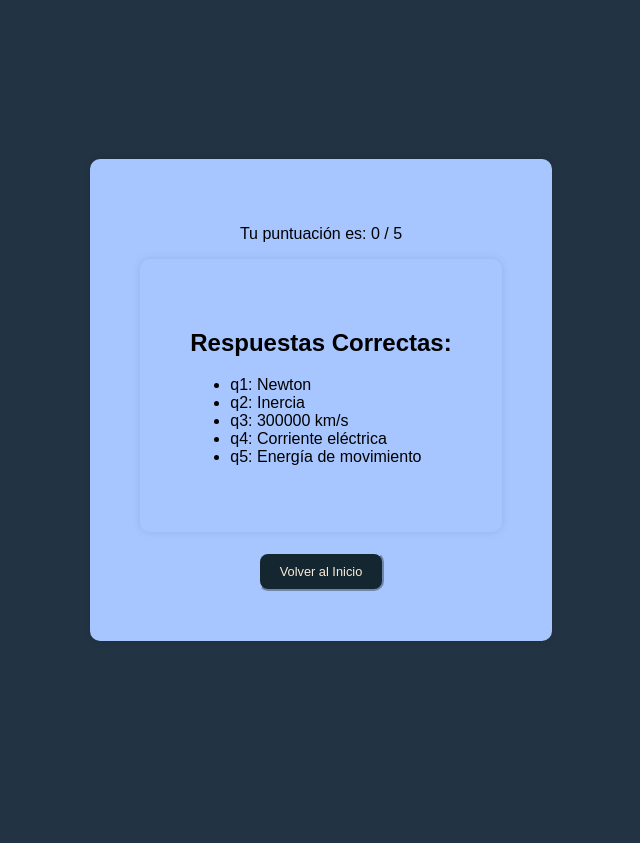
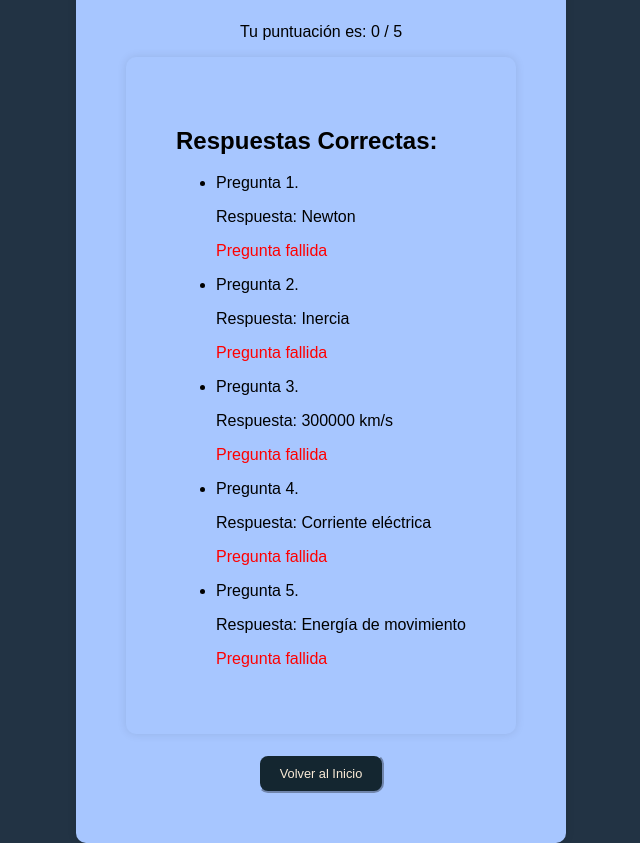
Before and after one commit to Simalkar0701/projectoFinal, a plain HTML site: page Fisica.html in a window 1280 px wide. Both pictures are taken after a click on the button "Enviar Respuestas". Shown: the whole page, without its empty margins (319-959 px from the left). Before the commit the page ends 800 px from the top, so only its background shows below. Drawn offline with Linux system fonts and the light colour scheme.

Commit message:
Mejora Puntuacion
Se sabe claramente cuales fallaron y cuales no.

```diff
--- a/Fisica.html
+++ b/Fisica.html
@@ -140,12 +140,20 @@
             // Hide the quiz and show the result
             document.getElementById("quizContainer").style.display = "none";
             const resultDiv = document.getElementById("result");
-            document.getElementById("score").textContent = `Tu puntuación es: ${score} / ${Object.keys(correctAnswers).length}`;
+            const totalQuestions = Object.keys(correctAnswers).length;
+            document.getElementById("score").textContent = `Tu puntuación es: ${score} / ${totalQuestions}`;
 
             // Display correct answers
             let answersHtml = "<h2>Respuestas Correctas:</h2><ul>";
             for (const [question, correctAnswer] of Object.entries(correctAnswers)) {
-                answersHtml += `<li>${question}: ${correctAnswer}</li>`;
+                const questionNumber = question.replace('q', 'Pregunta ');
+                const userAnswer = form[question].value;
+                const isCorrect = userAnswer === correctAnswer;
+                const result = isCorrect ? "Pregunta acertada" : "Pregunta fallida";
+                const resultColor = isCorrect ? "green" : "red";
+                answersHtml += `<li>${questionNumber}.</li>`;
+                answersHtml += `<p>Respuesta: ${correctAnswer}</p>`;
+                answersHtml += `<p style="color: ${resultColor};">${result}</p>`;
             }
             answersHtml += "</ul>";
             document.getElementById("answers").innerHTML = answersHtml;
```
Also changed, not shown: Lenguaje.html (+10 -2 lines), Matematicas.html (+10 -2 lines), Quimica.html (+10 -2 lines).
